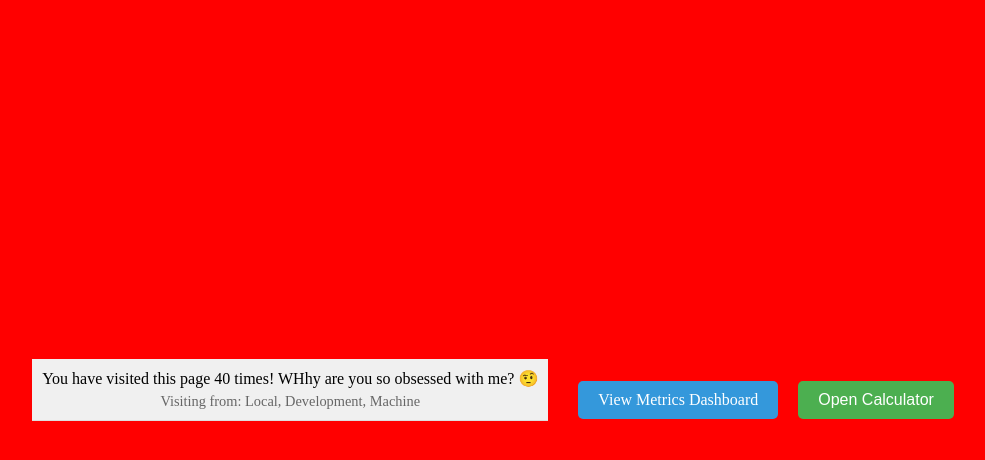
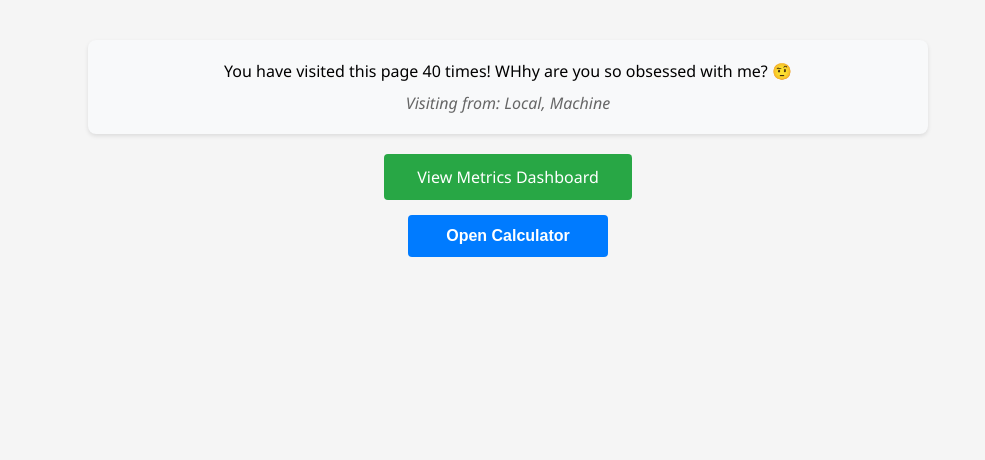
Before and after one commit to jeancarson/context_of_code, a Flask app: page / in a window 1280 px wide. Shown: the top 460 px of the page, without its empty margins (132-1117 px from the left). Run offline with Flask 3, Linux system fonts and the light colour scheme; data comes from the database, SQL or seed files in the repository; both versions use the stored data as it was after the commit.

Commit message:
fix calculator AGAIN

```diff
--- a/web_app/app.py
+++ b/web_app/app.py
@@ -52,120 +52,195 @@ server.config['SECRET_KEY'] = config.server.secret_key
 dash_app = Dash(
     __name__,
     server=server,
-    url_base_pathname='/dashboard/',
+    url_base_pathname='/',  # Change to root path
     suppress_callback_exceptions=True,
-    title="METRICS"
+    title="JEAN"
 )
 
-# Define the Dash layout
+# Define the Dash layout with routing
 dash_app.layout = html.Div([
-    html.H1('Metrics Dashboard', className='header'),
+    dcc.Location(id='url', refresh=False),
+    html.Div(id='page-content')
+])
 
-    # Hidden div for storing initialization state
-    html.Div(id='initialization-div', style={'display': 'none'}),
+# Callback to handle routing
+@dash_app.callback(
+    Output('page-content', 'children'),
+    Input('url', 'pathname')
+)
+def display_page(pathname):
+    if pathname == '/':
+        # Home page layout
+        client_ip = get_client_ip()
+        visit_count = 1
+        location = get_location_from_ip(client_ip)
 
-    # Add interval component for automatic updates (every 5 seconds)
-    dcc.Interval(
-        id='interval-component',
-        interval=30*1000,  # in milliseconds
-        n_intervals=0
-    ),
+        try:
+            with get_db() as db:
+                # Update visit count
+                visit = db.query(Visits).filter(Visits.ip_address == client_ip).first()
+                if visit:
+                    visit.count += 1
+                    visit.last_visit = datetime.datetime.now()
+                    visit_count = visit.count
+                else:
+                    visit = Visits(
+                        ip_address=client_ip,
+                        count=1,
+                        last_visit=datetime.datetime.now()
+                    )
+                    db.add(visit)
+                db.commit()
+        except Exception as e:
+            logger.error(f"Error updating visit count: {e}")
 
-    # Filters Section
-    html.Div([
-        html.Div([
-            html.Label('Metric Type (optional)'),
-            dcc.Dropdown(
-                id='metric-type-dropdown',
-                placeholder='Select a metric type',
-                options=[],
-                clearable=True
-            )
-        ], className='filter-item'),
+        return html.Div([
+            html.Div([
+                html.Div([
+                    html.Div(f"You have visited this page {visit_count} time{'s' if visit_count != 1 else ''}! WHhy are you so obsessed with me? 🤨"),
+                    html.Div(f"Visiting from: {location}", className='location-text')
+                ], className='visit-banner'),
+                html.Div([
+                    dcc.Link('View Metrics Dashboard', href='/dashboard', className='button dashboard'),
+                    html.Button('Open Calculator', id='calculator-button', className='button', n_clicks=0)
+                ], className='container')
+            ])
+        ])
 
-        html.Div([
-            html.Label('Date Range (optional)'),
-            dcc.DatePickerRange(
-                id='date-picker',
-                start_date=None,
-                end_date=None,
-                display_format='YYYY-MM-DD'
-            )
-        ], className='filter-item'),
+    elif pathname == '/dashboard':
+        # Dashboard layout with back button
+        return html.Div([
+            html.Div([
+                dcc.Link('← Back to Home', href='/', className='back-button'),
+                html.H1('Metrics Dashboard', className='header')
+            ], className='dashboard-header'),
 
-        html.Div([
-            html.Label('Value Range (optional)'),
+            # Hidden div for storing initialization state
+            html.Div(id='initialization-div', style={'display': 'none'}),
+
+            # Add interval component for automatic updates
+            dcc.Interval(
+                id='interval-component',
+                interval=30*1000,
+                n_intervals=0
+            ),
+
+            # Filters Section
             html.Div([
-                dcc.Input(
-                    id='min-value-input',
-                    type='number',
-                    placeholder='Min value',
-                    className='value-input'
-                ),
-                html.Span('to', className='value-range-separator'),
-                dcc.Input(
-                    id='max-value-input',
-                    type='number',
-                    placeholder='Max value',
-                    className='value-input'
-                )
-            ], className='value-range-inputs')
-        ], className='filter-item'),
+                html.Div([
+                    html.Label('Metric Type (optional)'),
+                    dcc.Dropdown(
+                        id='metric-type-dropdown',
+                        placeholder='Select a metric type',
+                        options=[],
+                        clearable=True
+                    )
+                ], className='filter-item'),
 
-        html.Div([
-            html.Label('Aggregator (optional)'),
-            dcc.Dropdown(
-                id='aggregator-dropdown',
-                placeholder='Select an aggregator',
-                options=[],
-                clearable=True
-            )
-        ], className='filter-item'),
+                html.Div([
+                    html.Label('Date Range (optional)'),
+                    dcc.DatePickerRange(
+                        id='date-picker',
+                        start_date=None,
+                        end_date=None,
+                        display_format='YYYY-MM-DD'
+                    )
+                ], className='filter-item'),
 
-        html.Div([
-            html.Label('Device (optional)'),
-            dcc.Dropdown(
-                id='device-dropdown',
-                placeholder='Select a device',
-                options=[],
-                clearable=True
-            )
-        ], className='filter-item'),
+                html.Div([
+                    html.Label('Value Range (optional)'),
+                    html.Div([
+                        dcc.Input(
+                            id='min-value-input',
+                            type='number',
+                            placeholder='Min value',
+                            className='value-input'
+                        ),
+                        html.Span('to', className='value-range-separator'),
+                        dcc.Input(
+                            id='max-value-input',
+                            type='number',
+                            placeholder='Max value',
+                            className='value-input'
+                        )
+                    ], className='value-range-inputs')
+                ], className='filter-item'),
 
-        html.Div([
-            html.Label('Sort Order'),
-            dcc.RadioItems(
-                id='sort-order',
-                options=[
-                    {'label': 'Newest First', 'value': 'desc'},
-                    {'label': 'Oldest First', 'value': 'asc'}
-                ],
-                value='desc',
-                className='sort-options'
-            )
-        ], className='filter-item'),
-    ], className='filters-container'),
+                html.Div([
+                    html.Label('Aggregator (optional)'),
+                    dcc.Dropdown(
+                        id='aggregator-dropdown',
+                        placeholder='Select an aggregator',
+                        options=[],
+                        clearable=True
+                    )
+                ], className='filter-item'),
 
-    # Add last update time display
-    html.Div(id='last-update-time', className='update-info'),
+                html.Div([
+                    html.Label('Device (optional)'),
+                    dcc.Dropdown(
+                        id='device-dropdown',
+                        placeholder='Select a device',
+                        options=[],
+                        clearable=True
+                    )
+                ], className='filter-item'),
 
-    # Visualization Section
-    html.Div([
-        html.Div([
-            dcc.Graph(id='metric-gauge', style={'display': 'none'}),
-            dcc.Graph(id='metric-history', style={'display': 'none'}),
-            html.Button('Toggle View', id='toggle-view-button', style={'display': 'none'})
-        ], className='visualization-container'),
+                html.Div([
+                    html.Label('Sort Order'),
+                    dcc.RadioItems(
+                        id='sort-order',
+                        options=[
+                            {'label': 'Newest First', 'value': 'desc'},
+                            {'label': 'Oldest First', 'value': 'asc'}
+                        ],
+                        value='desc',
+                        className='sort-options'
+                    )
+                ], className='filter-item'),
+            ], className='filters-container'),
 
-        # Data Table
-        html.Div([
-            dcc.Loading(
-                id="loading-table",
-                children=[html.Div(id='metrics-table')]
-            )
-        ], className='table-container')
-    ], className='content-container')
-])
+            # Add last update time display
+            html.Div(id='last-update-time', className='update-info'),
+
+            # Visualization Section
+            html.Div([
+                html.Div([
+                    dcc.Graph(id='metric-gauge', style={'display': 'none'}),
+                    dcc.Graph(id='metric-history', style={'display': 'none'}),
+                    html.Button('Toggle View', id='toggle-view-button', style={'display': 'none'})
+                ], className='visualization-container'),
+
+                # Data Table
+                html.Div([
+                    dcc.Loading(
+                        id="loading-table",
+                        children=[html.Div(id='metrics-table')]
+                    )
+                ], className='table-container')
+            ], className='content-container')
+        ])
+
+    return '404'
+
+# Add callback for calculator button
+@dash_app.callback(
+    Output('calculator-button', 'children'),
+    Input('calculator-button', 'n_clicks'),
+    prevent_initial_call=True
+)
+def handle_calculator_click(n_clicks):
+    if n_clicks:
+        # Make a request to toggle calculator
+        try:
+            response = requests.post(f"http://localhost:{config.server.port}/toggle-calculator")
+            if response.status_code == 200:
+                data = response.json()
+                if data.get('calculator_requested'):
+                    return 'Calculator Requested!'
+        except Exception as e:
+            logger.error(f"Error toggling calculator: {e}")
+    return 'Open Calculator'
 
 calculator_lock = Lock()
 calculator_state = "A"  # Toggle between "A" and "B"
@@ -415,32 +490,6 @@ def check_calculator():
             "calculator_state": calculator_state
         })
 
-@server.route("/debug")
-def debug():
-    """Debug view showing all database tables"""
-    try:
-        with get_db() as db:
-            devices = get_all_devices(db)
-            metric_types = get_all_metric_types(db)
-            metrics = get_recent_metrics(db)  # Changed variable name to match template
-            latest_metrics = get_latest_metrics_by_type(db)
-            visits = get_all_visits(db)
-
-            return render_template(
-                "debug.html",
-                devices=devices,
-                metric_types=metric_types,
-                metrics=metrics,  # Changed to match template
-                latest_metrics=latest_metrics,
-                visits=visits
-            )
-    except Exception as e:
-        logger.error(f"Error in debug view: {e}")
-        return jsonify({
-            "status": "ERROR",
-            "message": str(e)
-        }), HTTPStatusCode.INTERNAL_SERVER_ERROR
-
 @server.route("/static/<path:path>")
 def send_static(path):
     """Serve static files"""
--- a/web_app/assets/style.css
+++ b/web_app/assets/style.css
@@ -168,3 +168,73 @@ input:focus {
     font-size: 0.9em;
     font-style: italic;
 }
+
+.visit-banner {
+    background-color: #f8f9fa;
+    padding: 20px;
+    text-align: center;
+    border-radius: 8px;
+    margin: 20px auto;
+    max-width: 800px;
+    box-shadow: 0 2px 4px rgba(0, 0, 0, 0.1);
+}
+
+.location-text {
+    margin-top: 10px;
+    color: #666;
+    font-style: italic;
+}
+
+.container {
+    display: flex;
+    flex-direction: column;
+    gap: 15px;
+    align-items: center;
+    margin: 20px auto;
+    max-width: 800px;
+}
+
+.button {
+    display: inline-block;
+    padding: 12px 24px;
+    background-color: #007bff;
+    color: white;
+    border: none;
+    border-radius: 4px;
+    cursor: pointer;
+    text-decoration: none;
+    font-size: 16px;
+    transition: background-color 0.3s;
+    text-align: center;
+    min-width: 200px;
+}
+
+.button:hover {
+    background-color: #0056b3;
+}
+
+.button.dashboard {
+    background-color: #28a745;
+}
+
+.button.dashboard:hover {
+    background-color: #218838;
+}
+
+.back-button {
+    display: inline-block;
+    padding: 8px 16px;
+    color: #007bff;
+    text-decoration: none;
+    font-size: 16px;
+    margin-bottom: 20px;
+}
+
+.back-button:hover {
+    color: #0056b3;
+    text-decoration: underline;
+}
+
+.dashboard-header {
+    margin-bottom: 30px;
+}
--- a/web_app/templates/index.html
+++ /dev/null
@@ -1,86 +0,0 @@
-<!DOCTYPE html>
-<html lang="en">
-<head>
-    <meta charset="UTF-8">
-    <meta name="viewport" content="width=device-width, initial-scale=1.0">
-    <title>Hello Page</title>
-    <link rel="stylesheet" href="static/styles.css">
-    <style>
-        .visit-banner {
-            background-color: #f0f0f0;
-            padding: 10px;
-            text-align: center;
-            border-bottom: 1px solid #ddd;
-            margin-bottom: 20px;
-        }
-        .location-text {
-            font-size: 0.9em;
-            color: #666;
-            margin-top: 5px;
-        }
-        .button {
-            display: inline-block;
-            padding: 10px 20px;
-            background-color: #4CAF50;
-            color: white;
-            text-decoration: none;
-            border-radius: 5px;
-            margin: 10px;
-            cursor: pointer;
-            border: none;
-            font-size: 1em;
-        }
-        .button:hover {
-            background-color: #45a049;
-        }
-        .button.dashboard {
-            background-color: #3498db;
-        }
-        .button.dashboard:hover {
-            background-color: #2980b9;
-        }
-        .container {
-            text-align: center;
-            padding: 20px;
-        }
-    </style>
-</head>
-<body>
-    <div class="visit-banner">
-        <div>You have visited this page {{ visit_count }} time{% if visit_count != 1 %}s{% endif %}! WHhy are you so obsessed with me? 🤨</div>
-        <div class="location-text">Visiting from: {{ location }}</div>
-    </div>
-    <div class="container">
-        <a href="/dashboard/" class="button dashboard">View Metrics Dashboard</a>
-        <button class="button" onclick="openCalculator()">Open Calculator</button>
-    </div>
-
-    <script>
-        function openCalculator() {
-            fetch('/toggle-calculator', {
-                method: 'POST',
-                headers: {
-                    'Content-Type': 'application/json',
-                }
-            })
-            .then(response => {
-                if (!response.ok) {
-                    throw new Error('Network response was not ok');
-                }
-                return response.json();
-            })
-            .then(data => {
-                if (data.calculator_requested) {
-                    alert('Calculator request sent! It will open shortly.');
-                } else {
-                    alert('Error: Failed to request calculator');
-                }
-            })
-            .catch(error => {
-                console.error('Error:', error);
-                alert('Error sending calculator request: ' + error.message);
-            });
-        }
-    </script>
-</body>
-</html>
```
Also changed, not shown: web_app/db.db.
